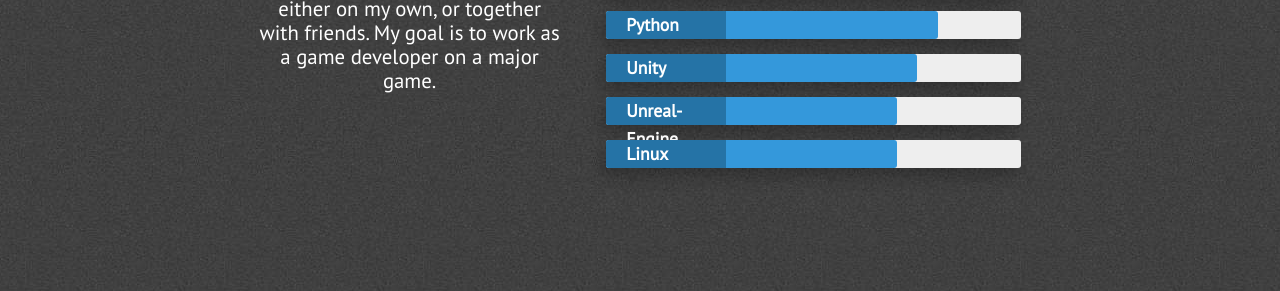
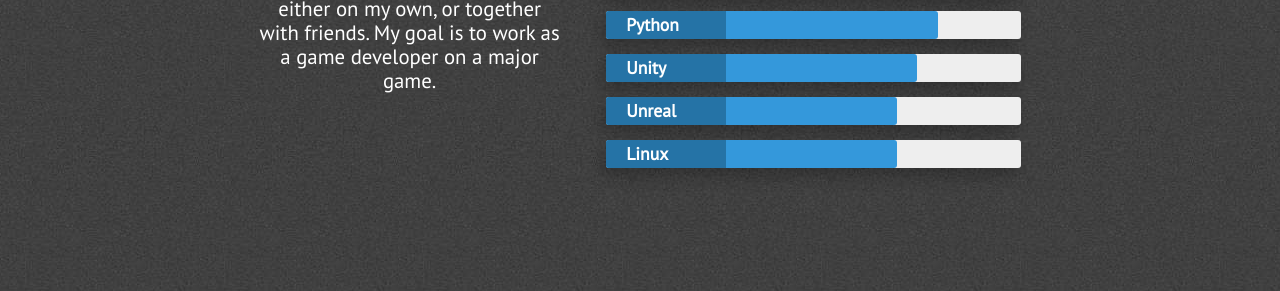
Before and after one commit to mkoseoglu091/mkoseoglu091.github.io, a Jekyll site: the page built from index.html, in a window 1280 px wide and 900 px high, scrolled down 2290 px. Shown: the part 161-452 px from the top of the window. Built offline with Jekyll 4.4.1, drawn with Linux system fonts in a browser that asks for light colours; nearby versions of some CDN libraries.

Commit message:
Update skills.html

```diff
--- a/_includes/skills.html
+++ b/_includes/skills.html
@@ -35,7 +35,7 @@
                         </div> <!-- End Skill Bar -->
 
                         <div class="skillbar clearfix " data-percent="70%">
-                            <div class="skillbar-title" style="background: #2980b9"><span>Unreal-Engine</span></div>
+                            <div class="skillbar-title" style="background: #2980b9"><span>Unreal</span></div>
                             <div class="skillbar-bar" style="background: #3498db;"></div>
                         </div> <!-- End Skill Bar -->
 
```
